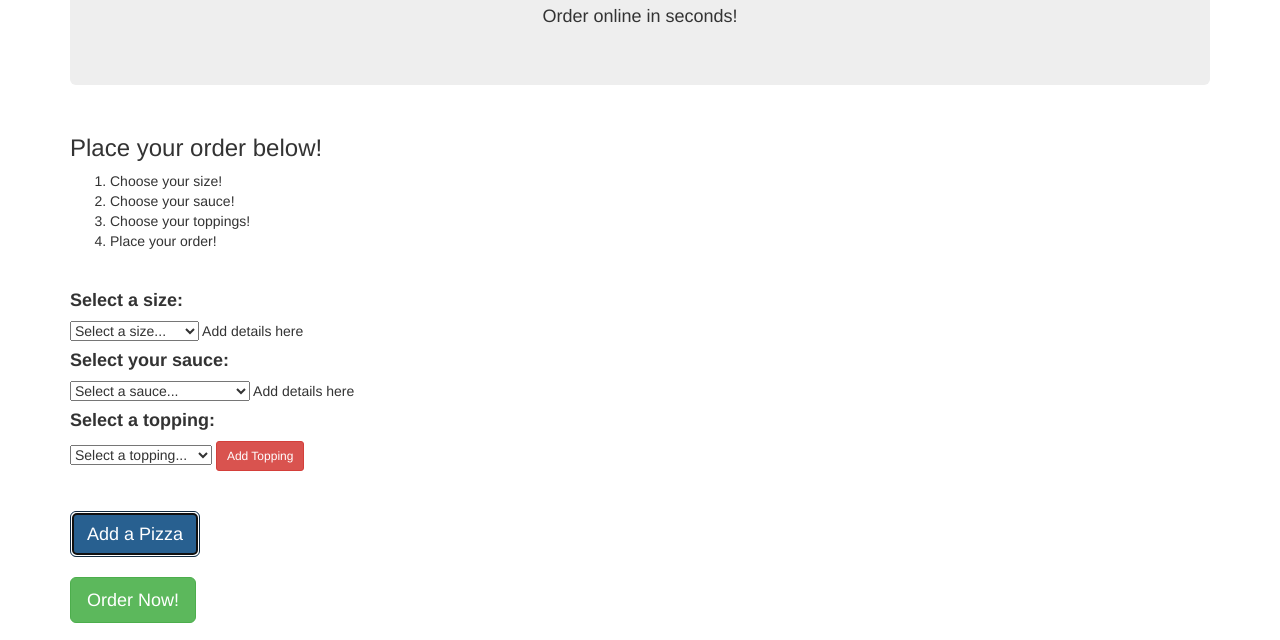
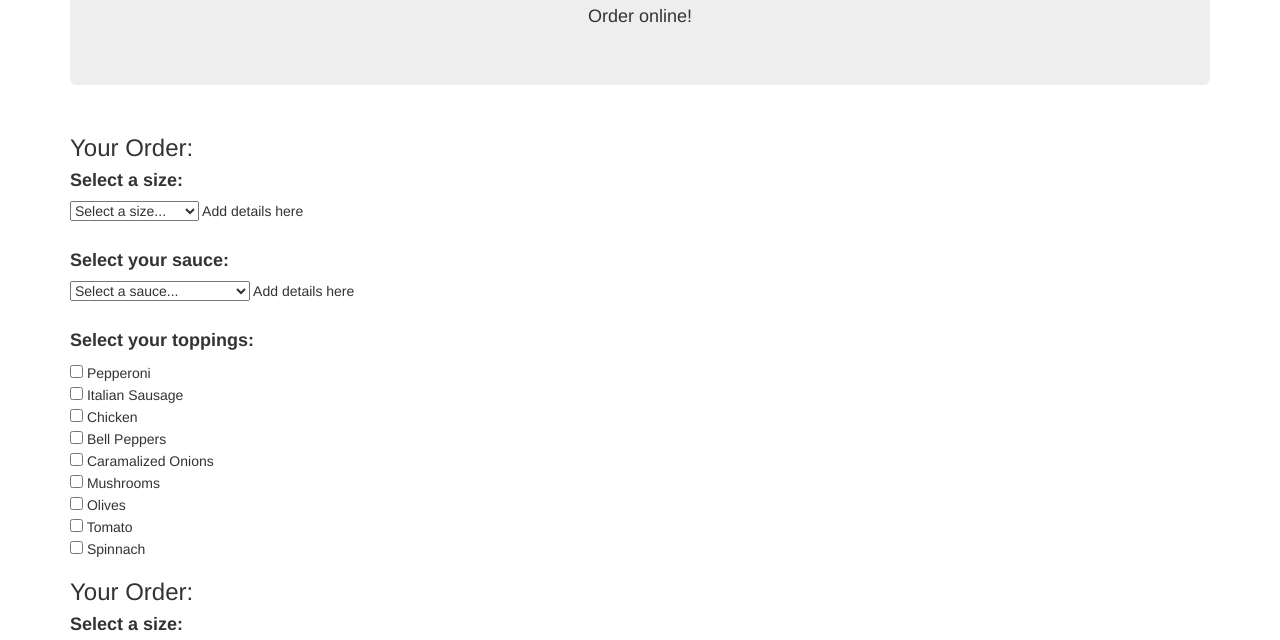
Before and after one commit to ebby89/Portfolio-Week-4, a plain HTML site: page index.html in a window 1280 px wide. Both pictures are taken after a click on the button "Add a Pizza". Shown: the part 140-780 px from the top of the page. Drawn offline with Linux system fonts and the light colour scheme.

Commit message:
Remove topping selector. Add checkboxes to replace topping selector. Add function to add another pizza.

```diff
--- a/index.html
+++ b/index.html
@@ -13,23 +13,16 @@
     <div class="container">
       <div class="jumbotron">
         <center><h1>Epicodus Pizzeria</h1>
-          <h4>Order online in seconds!</h4>
+          <h4>Order online!</h4>
         </center>
       </div>
 
       <div class="row">
         <form id="order-form" class="form-group">
           <div class="col-md-4">
-            <h3>Place your order below!</h3>
-            <ol>
-              <li>Choose your size!</li>
-              <li>Choose your sauce!</li>
-              <li>Choose your toppings!</li>
-              <li>Place your order!</li>
-            </ol>
 
-            <br>
-
+            <div id="new-pizza" class="">
+              <h3>Your Order:</h3>
               <h4><strong>Select a size:</strong></h4>
               <select class="" name="">
                 <option value="">Select a size...</option>
@@ -39,6 +32,7 @@
                 <option value="">Extra-Large (22")</option>
               </select> Add details here
 
+              <br>
               <br>
 
               <h4><strong>Select your sauce:</strong></h4>
@@ -51,9 +45,11 @@
               </select> Add details here
 
               <br>
-            <div id="new-topping">
-              <h4><strong>Select a topping:</strong></h4>
-              <select class="" name="">
+              <br>
+
+              <div class="">
+                <h4><strong>Select your toppings:</strong></h4>
+                <!-- <select class="" name="">
                   <option value="">Select a topping...</option>
                   <option value="">Pepperoni</option>
                   <option value="">Sausage</option>
@@ -65,18 +61,25 @@
                   <option value="">Arugula</option>
                   <option value="">Spinnach</option>
                   <option value="">Tomato</option>
-              </select> <button id="add-topping" class="btn btn-sm btn-danger" type="button" name="button-add-topping">Add Topping</button>
+                </select><button id="add-topping" class="btn btn-sm btn-danger" type="button" name="button-add-topping">Add Topping</button>
+  -->
+                <input type="checkbox" name="toppings" value="pepperoni"> Pepperoni<br>
+                <input type="checkbox" name="toppings" value="sausage"> Italian Sausage<br>
+                <input type="checkbox" name="toppings" value="chicken"> Chicken<br>
+                <input type="checkbox" name="toppings" value="peppers"> Bell Peppers<br>
+                <input type="checkbox" name="toppings" value="onion"> Caramalized Onions<br>
+                <input type="checkbox" name="toppings" value="mushroom"> Mushrooms<br>
+                <input type="checkbox" name="toppings" value="olive"> Olives<br>
+                <input type="checkbox" name="toppings" value="tomato"> Tomato<br>
+                <input type="checkbox" name="toppings" value="spinnach"> Spinnach<br>
               </div>
-
+            </div>
             <br>
             <br>
-
-            <button class="btn btn-lg btn-primary" type="submit" name="button-order">Add a Pizza</button>
-
+            <button id="add-pizza" class="btn btn-lg btn-primary" type="submit" name="button-add-pizza">Add a Pizza</button>
             <br>
             <br>
-
-            <button class="btn btn-lg btn-success" type="submit" name="button-order">Order Now!</button>
+            <button class="btn btn-lg btn-danger" type="submit" name="button-order">Finished!</button>
           </div> <!-- END COLUMN 1 -->
         </form>
 
--- a/js/scripts.js
+++ b/js/scripts.js
@@ -14,23 +14,43 @@ function Topping() {
 //FRONT END
 $(document).ready(function(){
 
-  $("#add-topping").click(function(){
-    $("#new-topping").append('<div id="new-topping">' +
-                               '<h4><strong>Select a topping:</strong></h4>' +
-                               '<select class="" name="">' +
-                                 '<option value="">Select a topping...</option>' +
-                                 '<option value="">Pepperoni</option>' +
-                                 '<option value="">Sausage</option>' +
-                                 '<option value="">Chicken</option>' +
-                                 '<option value="">Bell Pepper</option>' +
-                                 '<option value="">Caramalized Onion</option>' +
-                                 '<option value="">Mushroom</option>' +
-                                 '<option value="">Olive</option>' +
-                                 '<option value="">Arugula</option>' +
-                                 '<option value="">Spinnach</option>' +
-                                 '<option value="">Tomato</option>' +
-                               '</select>' +
-                             '</div>');
+  $("#add-pizza").click(function(){
+    $("#new-pizza").append('<div id="new-pizza" class="">' +
+                             '<h3>Your Order:</h3>' +
+                             '<h4><strong>Select a size:</strong></h4>' +
+                             '<select class="" name="">' +
+                               '<option value="">Select a size...</option>' +
+                               '<option value="">Small (10")</option>' +
+                               '<option value="">Medium (14")</option>' +
+                               '<option value="">Large (18")</option>' +
+                               '<option value="">Extra-Large (22")</option>' +
+                             '</select> Add details here' +
+                             '<br>' +
+                             '<br>' +
+                             '<h4><strong>Select your sauce:</strong></h4>' +
+                             '<select class="" name="">' +
+                               '<option value="">Select a sauce...</option>' +
+                               '<option value="">Traditional Marinara</option>' +
+                               '<option value="">Creamy Garlic Parmesan</option>' +
+                               '<option value="">Barbeque</option>' +
+                               '<option value="">Pesto</option>' +
+                             '</select> Add details here' +
+                             '<br>' +
+                             '<br>' +
+                             '<div class="">' +
+                               '<h4><strong>Select your toppings:</strong></h4>' +
+                               '<input type="checkbox" name="toppings" value="pepperoni"> Pepperoni<br>' +
+                               '<input type="checkbox" name="toppings" value="sausage"> Italian Sausage<br>' +
+                               '<input type="checkbox" name="toppings" value="chicken"> Chicken<br>' +
+                               '<input type="checkbox" name="toppings" value="peppers"> Bell Peppers<br>' +
+                               '<input type="checkbox" name="toppings" value="onion"> Caramalized Onions<br>' +
+                               '<input type="checkbox" name="toppings" value="mushroom"> Mushrooms<br>' +
+                               '<input type="checkbox" name="toppings" value="olive"> Olives<br>' +
+                               '<input type="checkbox" name="toppings" value="tomato"> Tomato<br>' +
+                               '<input type="checkbox" name="toppings" value="spinnach"> Spinnach<br>' +
+                             '</div>' +
+                           '</div>');
+
 
   });
 
```
Lines whose indentation alone changed are shown as unchanged.
